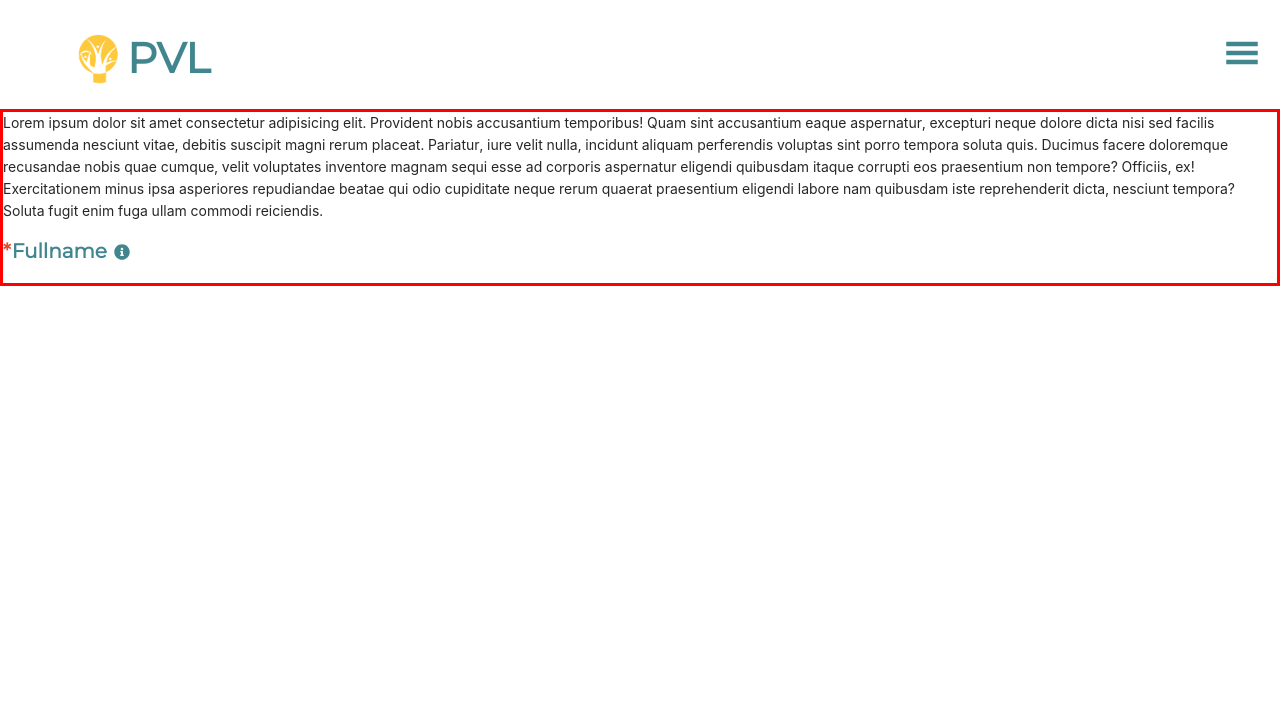
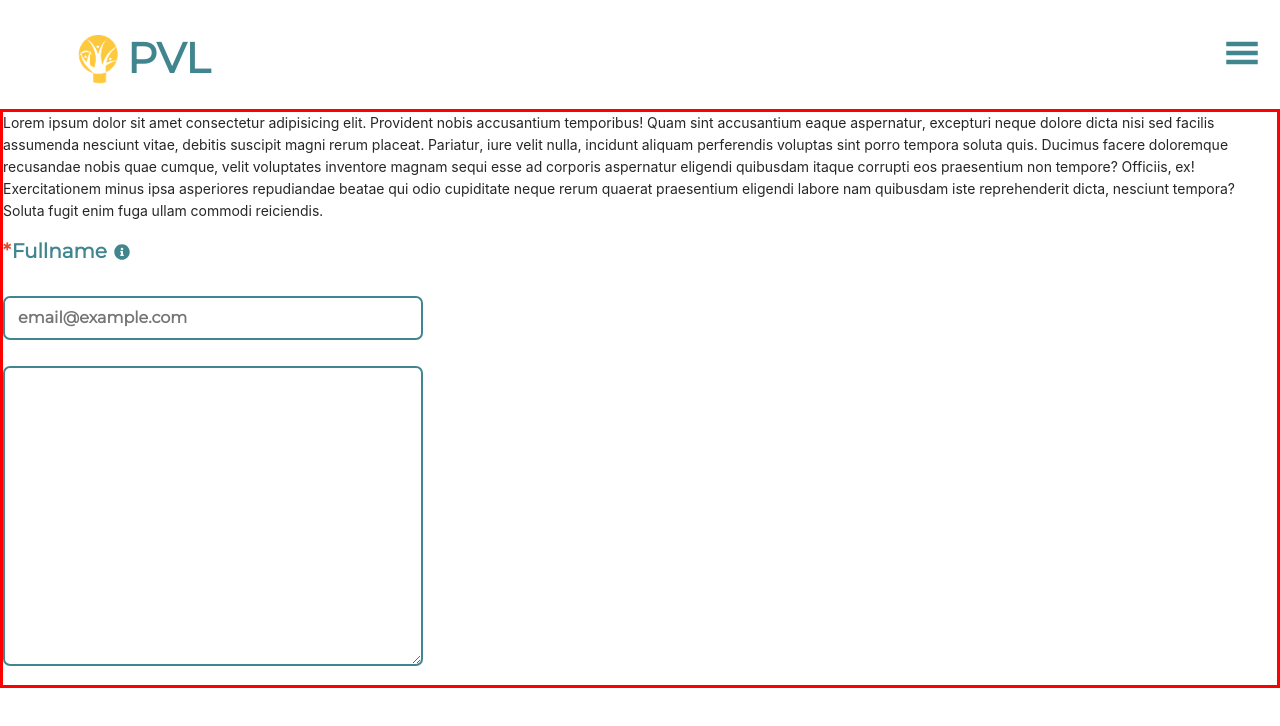
Before and after one commit to pesuventurelab/pvl-frontend, a React (Create React App) app: page /testpage in a window 1280 px wide. Shown: the top 726 px of the page. Built offline with nearby package versions, Linux system fonts and the light colour scheme.

Commit message:
deployment test

```diff
--- a/package.json
+++ b/package.json
@@ -2,6 +2,7 @@
   "name": "pvl-frontend",
   "version": "0.1.0",
   "private": true,
+  "homepage": "http://pesuventurelab.github.io/pvl-frontend",
   "dependencies": {
     "@ant-design/icons": "^4.6.2",
     "@testing-library/jest-dom": "^5.11.4",
@@ -20,6 +21,8 @@
   },
   "scripts": {
     "start": "react-scripts start",
+    "predeploy": "npm run build",
+    "deploy": "gh-pages -d build",
     "build": "react-scripts build",
     "test": "react-scripts test",
     "eject": "react-scripts eject"
@@ -41,5 +44,8 @@
       "last 1 firefox version",
       "last 1 safari version"
     ]
+  },
+  "devDependencies": {
+    "gh-pages": "^3.1.0"
   }
 }
--- a/src/Components/DepartmentCard/DepartmentCard.jsx
+++ b/src/Components/DepartmentCard/DepartmentCard.jsx
@@ -6,7 +6,7 @@ import styled from "styled-components";
 /*IMPORT IMAGES */
 import BANNER from "../../Images/Banners/banner1.svg";
 import AVATAR_MALE from "../../Images/Avatars/AVATAR1.svg";
-import AVATAR_FEMALE from "../../Images/Avatars/AVATAR16.svg";
+import AVATAR_FEMALE from "../../Images/Avatars/AVATAR15.svg";
 
 const ProfileImageContainer = styled.div`
   background-image: ${(props) => `url(${props.img})`};
--- a/src/Pages/TestPage/TestPage.jsx
+++ b/src/Pages/TestPage/TestPage.jsx
@@ -13,7 +13,11 @@ const TestPage = () => {
             Lorem ipsum dolor sit amet consectetur adipisicing elit. Provident nobis accusantium temporibus! Quam sint accusantium eaque aspernatur, excepturi neque dolore dicta nisi sed facilis assumenda nesciunt vitae, debitis suscipit magni rerum placeat. Pariatur, iure velit nulla, incidunt aliquam perferendis voluptas sint porro tempora soluta quis. Ducimus facere doloremque recusandae nobis quae cumque, velit voluptates inventore magnam sequi esse ad corporis aspernatur eligendi quibusdam itaque corrupti eos praesentium non tempore? Officiis, ex! Exercitationem minus ipsa asperiores repudiandae beatae qui odio cupiditate neque rerum quaerat praesentium eligendi labore nam quibusdam iste reprehenderit dicta, nesciunt tempora? Soluta fugit enim fuga ullam commodi reiciendis.
         </p>
       <InputLabel title={"Fullname"} isRequired={true} info={"Please enter your full name"} />
+      <input className="basic-input" type="email" name="name" id="id" placeholder="email@example.com" />
+      <br/>
+      <textarea className="basic-input basic-textarea" >
 
+      </textarea>
     </div>
   );
 };
--- a/src/index.css
+++ b/src/index.css
@@ -18,7 +18,7 @@
   --primary-black-one: #455a64;
   --primary-purple: #543fd3;
   --primary-yellow: #efb76c;
-  --primary-red: #E64B31;
+  --primary-red: #e64b31;
   --primary-dark-green: #41868e;
   --primary-light-green-one: #c8dede;
   --primary-light-green-two: #a4c8c8;
@@ -27,7 +27,7 @@
   --secondary-bg-two: #e5e5e5;
   --border_gray: #949494;
   --hint-or-error-message-color: #595959;
-  --text-color-always-black : #1B1919;
+  --text-color-always-black: #1b1919;
   --dark-bg: #021529;
   --grey-border: #f8f8f8;
 
@@ -36,7 +36,6 @@
 }
 
 [data-theme="dark"] {
-
   /* https://dbramwell.github.io/react-animate-on-scroll/#home */
   --primary-bg: #161718;
   --primary-bg-always: #ffffff;
@@ -45,7 +44,7 @@
   --primary-black-one: #455a64;
   --primary-purple: #543fd3;
   --primary-yellow: #efb76c;
-  --primary-red: #E64B31;
+  --primary-red: #e64b31;
   --primary-dark-green: #41868e;
   --primary-light-green-one: #c8dede;
   --primary-light-green-two: #a4c8c8;
@@ -54,14 +53,13 @@
   --secondary-bg-two: #e5e5e5;
   --border_gray: #949494;
   --hint-or-error-message-color: #595959;
-  --text-color-always-black : #c2bfa0;
+  --text-color-always-black: #c2bfa0;
   --dark-bg: #021529;
 
   --grey-border: #f8f8f8;
 
   /* INHERITED COLORS */
   --text-color-black: var(--text-color-always-black);
-
 }
 
 body {
@@ -111,3 +109,53 @@ code {
   text-decoration: none;
   color: white;
 }
+
+/* INPUTS */
+.basic-input {
+  background-color: var(--primary-bg);
+  color: var(--primary-dark-green);
+  font-family: var(--fonts-paragraph);
+  font-weight: 900;
+  font-size: 16px;
+  border-radius: 7px;
+  border: 2px solid var(--primary-dark-green);
+  margin: 13px 0;
+  padding: 7px 13px;
+  width: min(420px, 90%);
+  transition: box-shadow 0.3s ease-in-out;
+  cursor: text;
+}
+
+.basic-input:focus {
+  outline: none;
+  box-shadow: 0px 0px 5px 2px var(--primary-dark-green);
+}
+
+
+.basic-input::-webkit-scrollbar {
+  width: 7px;
+}
+
+.basic-input::-webkit-scrollbar-track {
+  background: var(--primary-bg);
+  border-radius: 7px !important;
+}
+
+.basic-input::-webkit-scrollbar-thumb {
+  background-color: var(--primary-bg);
+  border-radius: 10px;
+  margin-right: 5px;
+  border: 2px solid var(--primary-bg);
+}
+
+.basic-input:hover::-webkit-scrollbar-thumb {
+  background-color: var(--primary-dark-green);
+}
+
+
+.basic-textarea {
+  min-height: 44px;
+  height: 300px;
+  max-height: 300px;
+  overflow-y: scroll;
+}
```
Also changed, not shown: 2 other files (tests, documents, lock files or other folders).
